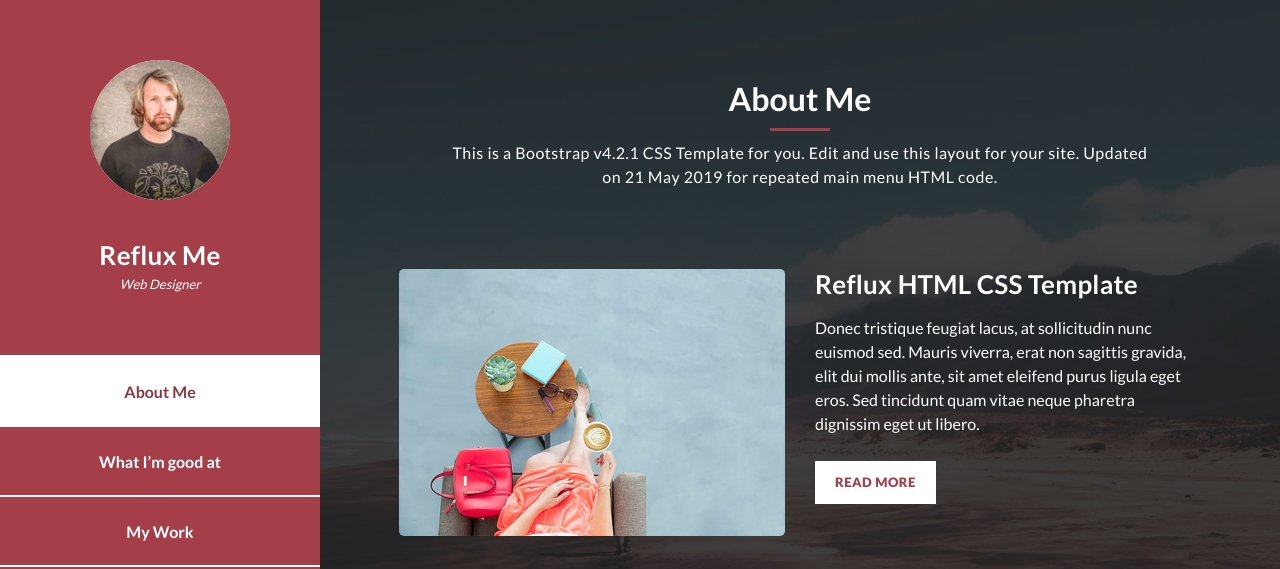
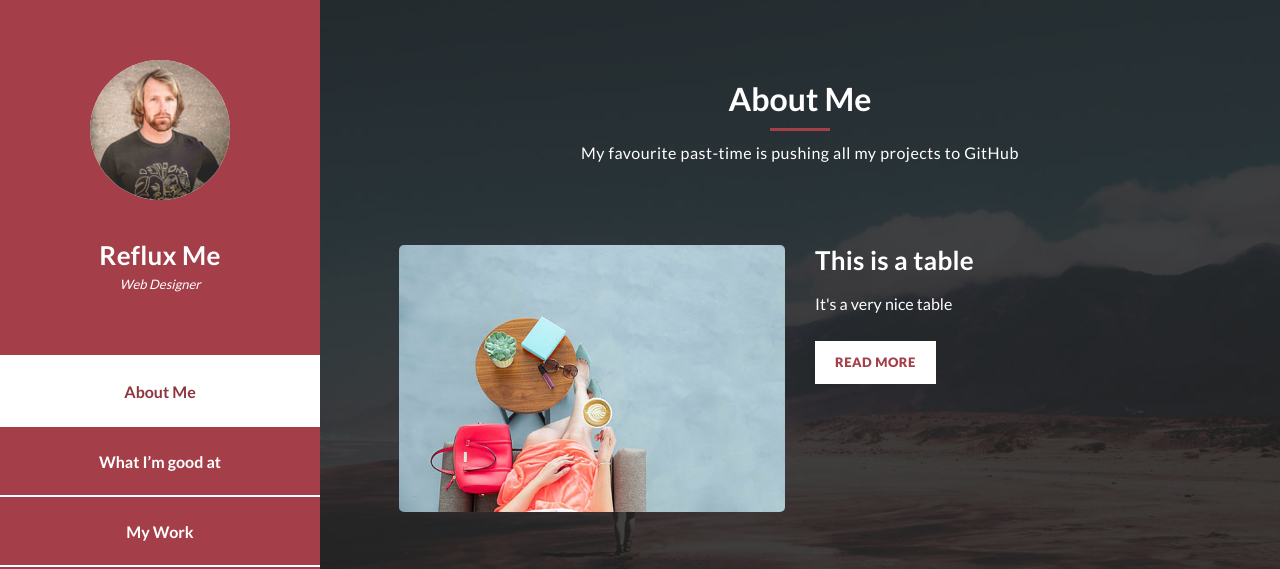
Before and after one commit to HackMelbourne/hackiethon-portfolio-template-2, a plain HTML site: page index.html in a window 1280 px wide. Shown: the top 569 px of the page. Drawn offline with Linux system fonts and the light colour scheme.

Commit message:
Change some text

```diff
--- a/index.html
+++ b/index.html
@@ -73,7 +73,7 @@ https://templatemo.com/tm-531-reflux
               </ul>
             </div>
             <div class="copyright-text">
-              <p>Copyright 2019 Reflux Design</p>
+              <p>Copyright 2019 Templatemo</p>
             </div>
           </div>
         </div>
@@ -85,8 +85,7 @@ https://templatemo.com/tm-531-reflux
             <h2>About Me</h2>
             <div class="line-dec"></div>
             <span
-              >This is a Bootstrap v4.2.1 CSS Template for you. Edit and use
-              this layout for your site. Updated on 21 May 2019 for repeated main menu HTML code.</span
+              >My favourite past-time is pushing all my projects to GitHub</span
             >
           </div>
           <div class="left-image-post">
@@ -98,13 +97,9 @@ https://templatemo.com/tm-531-reflux
               </div>
               <div class="col-md-6">
                 <div class="right-text">
-                  <h4>Reflux HTML CSS Template</h4>
+                  <h4>This is a table</h4>
                   <p>
-                    Donec tristique feugiat lacus, at sollicitudin nunc euismod
-                    sed. Mauris viverra, erat non sagittis gravida, elit dui
-                    mollis ante, sit amet eleifend purus ligula eget eros. Sed
-                    tincidunt quam vitae neque pharetra dignissim eget ut
-                    libero.
+                   It's a very nice table
                   </p>
                   <div class="white-button">
                     <a href="#">Read More</a>
```
